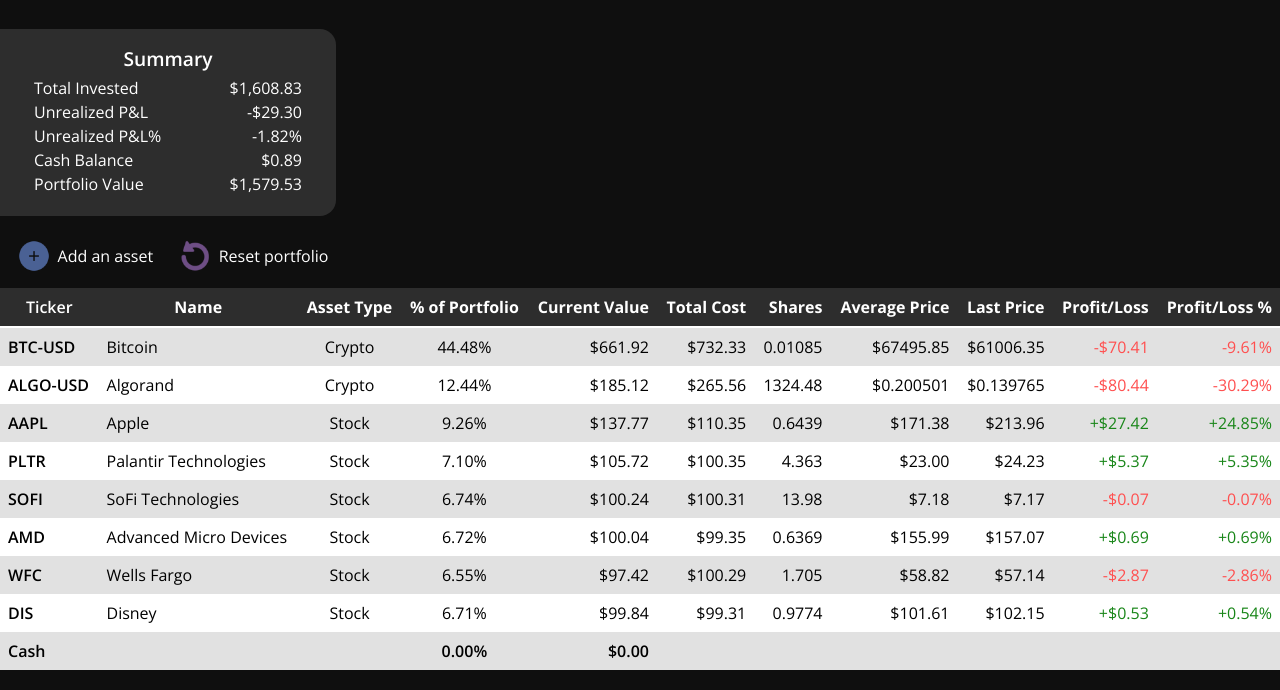
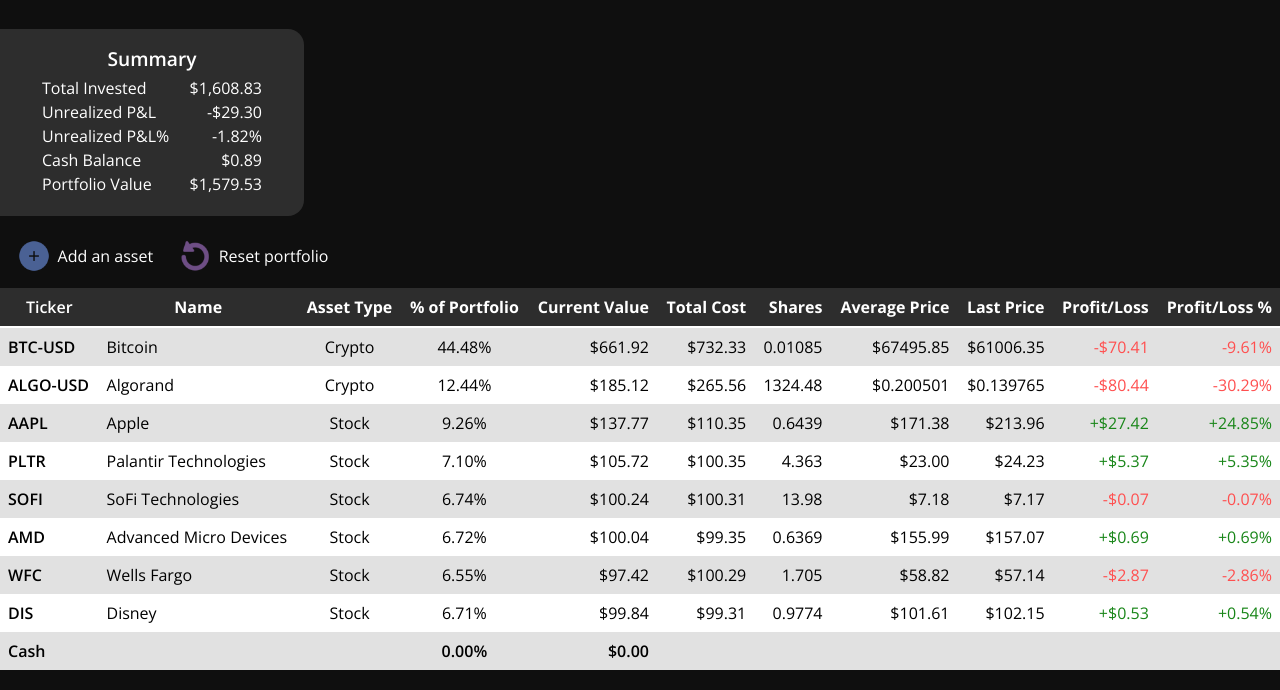
Before and after one commit to ieatcode4breakfast/a-simple-financial-portfolio-tracker, a plain HTML site: page index.html in a window 1280 px wide. Shown: the part 110-800 px from the top of the page. Drawn offline with nearby package versions, Linux system fonts and the light colour scheme.

Commit message:
Edit summary width

```diff
--- a/styles/main.css
+++ b/styles/main.css
@@ -5,7 +5,7 @@
 
 .summary-container {
   display: flex;
-  width: 17rem;
+  width: 15rem;
   padding: 1rem 2rem 1.2rem 2rem;
   background-color: var(--accent-color);
   border-radius: 0 1rem 1rem 0;
@@ -19,7 +19,7 @@
 }
 
 .summary-table td {
-  padding: 0;
+  padding: 0 0.5rem;
   white-space: nowrap;
 }
 
```
